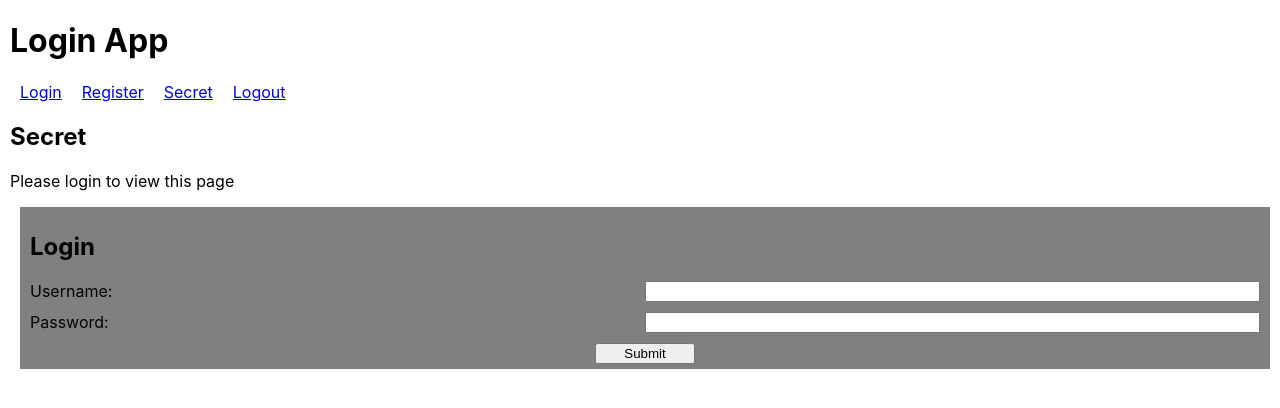
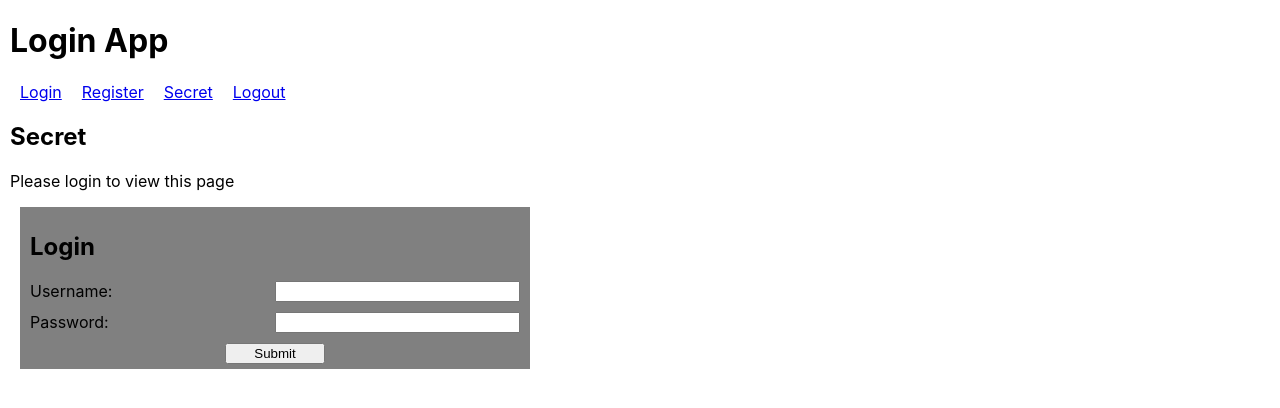
Before and after one commit to eightys3v3n/goodlawyer_application, a React (Create React App) app in the folder react_app/: page /secret in a window 1280 px wide. Shown: the top 408 px of the page. Built offline with nearby package versions, Linux system fonts and the light colour scheme; the HTML template or start-up script is replaced by a standard one.

Commit message:
set min and max widths for certain elements

```diff
--- a/react_app/src/components/Login/Login.css
+++ b/react_app/src/components/Login/Login.css
@@ -1,6 +1,7 @@
 .body form {
   display: grid;
-  grid-template-columns: 1fr 1fr;
+  max-width: 500px;
+  grid-template-columns: auto auto;
   row-gap: 10px;
 }
 
@@ -9,3 +10,7 @@ input[type="submit"] {
   margin: auto;
   min-width: 100px;
 }
+
+input {
+  max-width: 400px;
+}
--- a/react_app/src/components/Secret/Secret.css
+++ b/react_app/src/components/Secret/Secret.css
@@ -2,4 +2,5 @@
   margin-left: 10px;
   padding: 5px 10px 5px 10px;
   background-color: grey;
+  max-width: 490px;
 }
```
